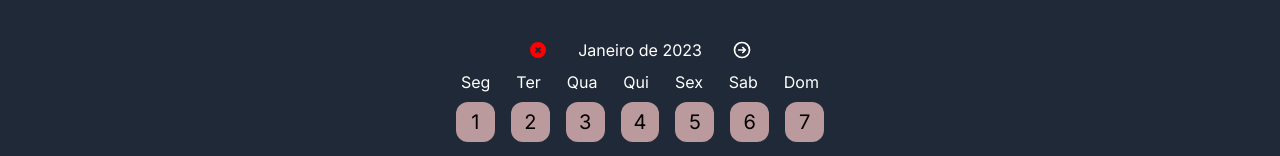
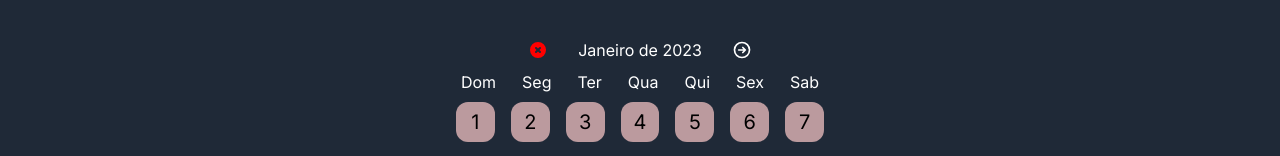
Before and after one commit to alissonpeixer/your-time, a Next.js app: page /schedule in a window 1280 px wide. Shown: the part 206-362 px from the top of the page. Built offline with nearby package versions, Linux system fonts and the light colour scheme.

Commit message:
refactor: days weeks

```diff
--- a/src/components/atoms/Calendar/index.tsx
+++ b/src/components/atoms/Calendar/index.tsx
@@ -93,13 +93,13 @@ const Calendar = ({ setDaySelect, daySelect }: Props) => {
       </div>
       <div className="w-96">
         <div className="flex justify-around text-white">
+          <span>Dom</span>
           <span>Seg</span>
           <span>Ter</span>
           <span>Qua</span>
           <span>Qui</span>
           <span>Sex</span>
           <span>Sab</span>
-          <span>Dom</span>
         </div>
         <div className="gap-3 text-xl w-full">
           {Array(6).fill(null).map((_, i) => (
```
